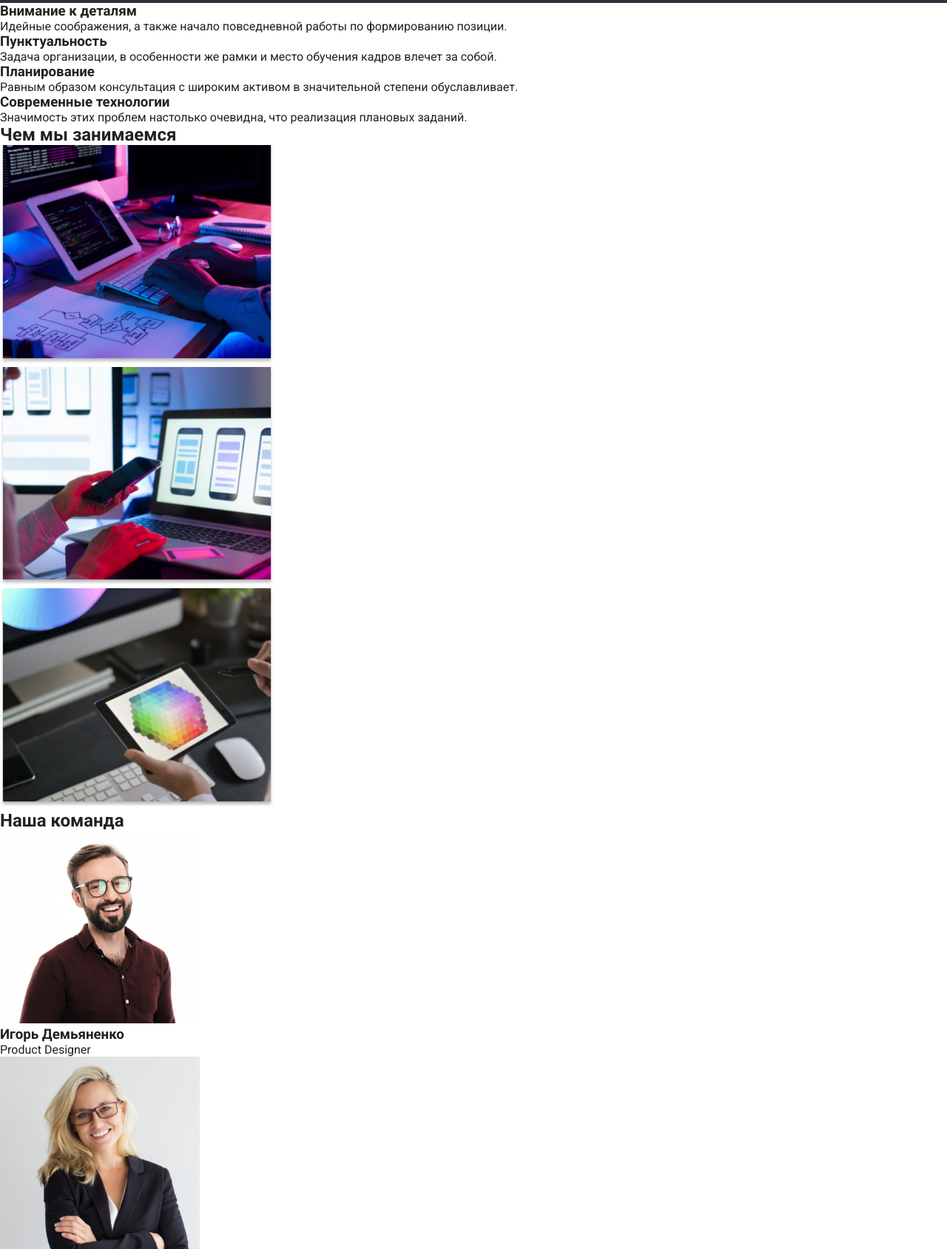
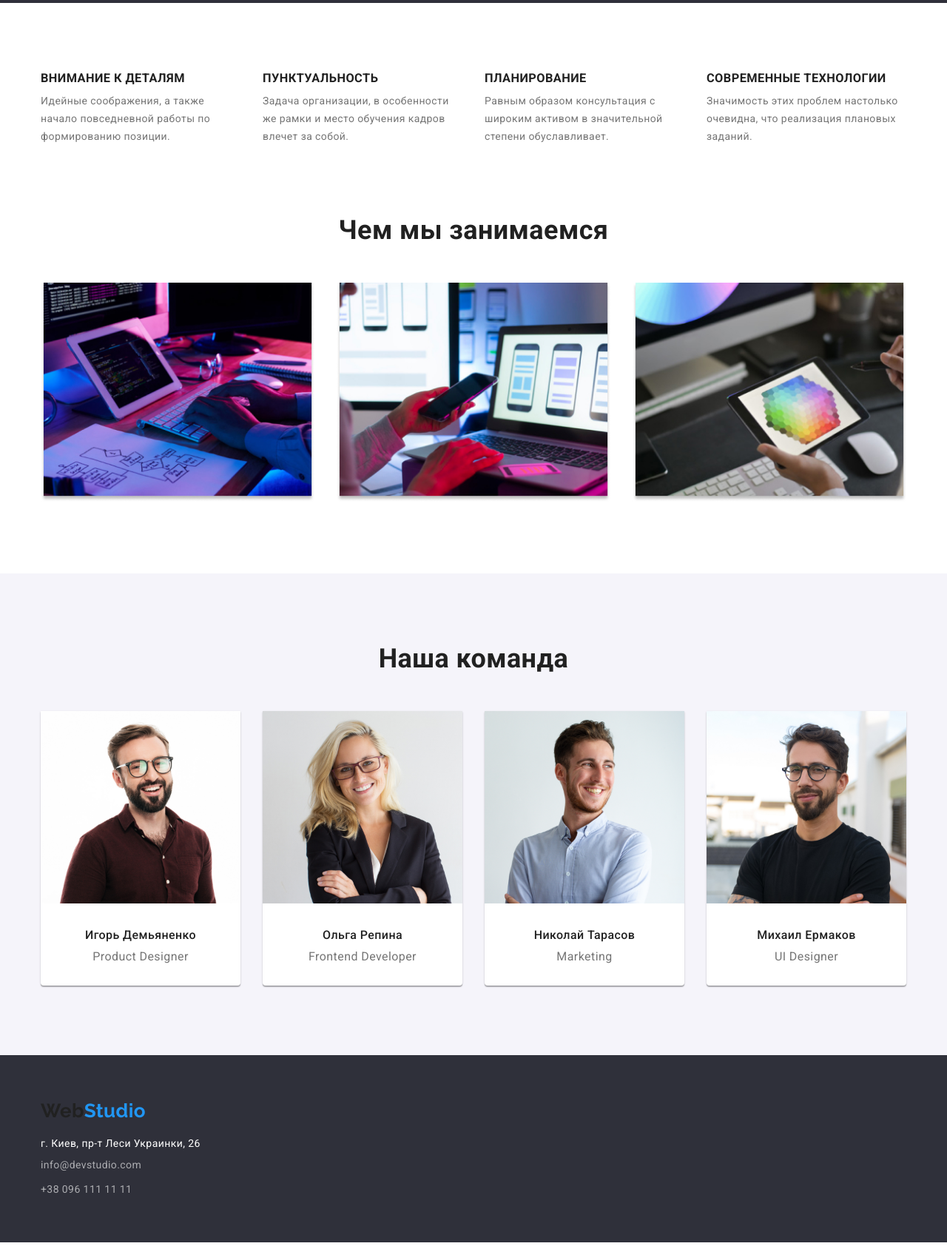
Before and after one commit to Marian-Shperun/-goit-markup-hw-2, a plain HTML site: page index.html in a window 1280 px wide. Shown: the part 677-2365 px from the top of the page at 74% size. Drawn offline with Linux system fonts and the light colour scheme.

Commit message:
css style

```diff
--- a/css/styles.css
+++ b/css/styles.css
@@ -1,3 +1,10 @@
+:root {
+  --primary-tex-color: #212121;
+  --secondary-tex-color: #757575;
+  --accent-color: #2196f3;
+  --accent-color-white: #ffffff;
+  --background: #2f303a;
+}
 *,
 *::before,
 *::after {
@@ -7,13 +14,19 @@
 }
 body {
   font-family: "Roboto", sans-serif;
-  color: #212121;
+  font-size: 14px;
+  line-height: 16px;
+  letter-spacing: 0.03em; /*!!!!1.7*/
+  color: var(--primary-tex-color);
+}
+section {
+  margin-bottom: 94px;
 }
 ul {
   list-style: none;
 }
 a {
-  color: #212121;
+  color: var(--primary-tex-color);
   text-decoration: none;
 }
 .container {
@@ -22,45 +35,60 @@ a {
   margin: 0 auto;
 }
 
+.list {
+  display: flex;
+  justify-content: space-between;
+  flex-wrap: wrap;
+  gap: 30px;
+}
+
+.section-title {
+  margin-bottom: 50px;
+  font-weight: bold;
+  font-size: 36px;
+  line-height: 42px;
+  text-align: center;
+}
+
 /* HEADER ******************************************************/
 .header {
   margin: 25px 0;
 }
-.header_inner {
+.header-inner {
   display: flex;
   justify-content: space-between;
   align-items: center;
 }
+
 .navigation {
   display: flex;
 }
 .logo {
+  margin-right: 120px;
+
   font-family: "Raleway", sans-serif;
-  font-style: normal;
-  font-weight: bold;
+  font-weight: 700;
   font-size: 26px;
   line-height: 31px;
-  letter-spacing: 0.03em;
-  margin-right: 120px;
-  color: #2196f3;
+  letter-spacing: 1.2;
+  color: var(--accent-color);
 }
 .logo span {
-  color: #212121;
-  /* margin-left: -7px; */
+  color: var(--primary-tex-color);
 }
-.navigation_list {
+header nav {
+  flex: auto;
+}
+.navigation-list {
   display: flex;
   align-items: center;
 }
-.navigation_item {
+.navigation-item {
   margin-right: 50px;
 }
-.navigation_link {
+.navigation-link {
   font-style: normal;
   font-weight: 500;
-  font-size: 14px;
-  line-height: 16px;
-  letter-spacing: 0.02em;
 
   transition: color 0.3s ease;
 }
@@ -68,58 +96,134 @@ a {
   display: flex;
   flex-wrap: wrap;
 }
-.contact_item {
+.contact-item {
   margin-left: 50px;
 }
-.contact_link {
-  font-style: normal;
+.contact-link {
   font-weight: 500;
-  font-size: 14px;
-  line-height: 16px;
-  letter-spacing: 0.02em;
-  color: #757575;
+  color: var(--secondary-tex-color);
 
   transition: color 0.3s ease;
 }
-.navigation_link:hover,
-.contact_link:hover {
-  color: #2196f3;
+.navigation-link:hover,
+.contact-link:hover {
+  color: var(--accent-color);
 }
 
 /* HERO *************************************************************************/
 .hero {
-  /* background-image: url(../images/hero.jpg); */
-  background-color: #2f303a;
+  margin-bottom: 94px;
+
   display: flex;
   flex-direction: column;
   justify-content: space-around;
+
+  background-color: var(--background);
 }
-.hero_title {
-  font-style: normal;
+.hero-title {
+  margin-bottom: 30px;
+
   font-weight: 900;
   font-size: 44px;
   line-height: 60px;
-  letter-spacing: 0.06em;
+  letter-spacing: 1.5;
   text-transform: uppercase;
-  color: #ffffff;
-  margin-bottom: 30px;
+  color: var(--accent-color-white);
 }
-.hero_inner {
+.hero-inner {
   padding: 200px 0;
   text-align: center;
 }
-.hero_btn {
+.hero-btn {
+  padding: 10px 32px;
+
+  font-weight: 700;
+  font-size: 16px;
+  line-height: 30px;
+  letter-spacing: 1.9;
+  color: var(--accent-color-white);
+
   border: none;
   background: #2196f3;
   box-shadow: 0px 4px 4px rgba(0, 0, 0, 0.15);
   border-radius: 4px;
-  padding: 10px 32px;
-
-  font-style: normal;
-  font-weight: bold;
-  font-size: 16px;
-  line-height: 30px;
-  letter-spacing: 0.06em;
-  color: #ffffff;
   cursor: pointer;
 }
+
+/* specifics **************************************************************************/
+.specifics .item {
+  width: 270px;
+}
+.specifics .title {
+  margin-bottom: 10px;
+  font-weight: 700;
+  text-transform: uppercase;
+}
+.specifics .description {
+  font-size: 14px;
+  line-height: 24px;
+  color: var(--secondary-tex-color);
+}
+
+/* wedo **************************************************************************/
+
+/* team ************************************************************************/
+.team {
+  margin-bottom: 0;
+  padding: 94px 0;
+  background-color: #f5f4fa;
+}
+.team .item {
+  max-width: 270px;
+
+  text-align: center;
+
+  background-color: var(--accent-color-white);
+  box-shadow: 0px 1px 3px rgba(0, 0, 0, 0.12), 0px 1px 1px rgba(0, 0, 0, 0.14),
+    0px 2px 1px rgba(0, 0, 0, 0.2);
+  border-radius: 0px 0px 4px 4px;
+}
+.team .foto {
+  margin-bottom: 30px;
+}
+.team .name {
+  margin-bottom: 10px;
+
+  font-weight: 500;
+  font-size: 16px;
+  line-height: 19px;
+}
+.team .position {
+  margin-bottom: 30px;
+
+  font-size: 16px;
+  line-height: 19px;
+  color: var(--secondary-tex-color);
+}
+
+/* footer ************************************************************************/
+.footer {
+  padding: 60px 0;
+  background-color: var(--background);
+}
+.footer .logo-footer {
+  margin-bottom: 20px;
+}
+.footer-list {
+  margin-top: 20px;
+}
+.footer-list .item {
+  margin-top: 9px;
+}
+.footer-list .link {
+  font-size: 14px;
+  line-height: 24px;
+  color: rgba(255, 255, 255, 0.6);
+}
+.footer address {
+  font-style: normal;
+  font-weight: normal;
+  font-size: 14px;
+
+  color: var(--accent-color-white);
+}
--- a/index.html
+++ b/index.html
@@ -18,24 +18,25 @@
         <!-- header -->
         <header class="header">
             <div class="container">
-                <div class="header_inner">
+                <div class="header-inner">
+                    <a class="logo" href="index.html">
+                        Web
+                        <span>Studio</span>
+                    </a>
                     <!-- nav -->
-                    <nav class="navigation">
-                        <a class="logo" href="index.html">
-                            Web<span>Studio</span>
-                        </a>
-                        <ul class="navigation_list">
-                            <li class="navigation_item"><a class="navigation_link" href="index.html">Студия</a></li>
-                            <li class="navigation_item"><a class="navigation_link" href="portfolio.html">Портфолио</a></li>
-                            <li class="navigation_item"><a class="navigation_link" href="">Контакты</a></li>
+                    <nav>
+                        <ul class="navigation-list">
+                            <li class="navigation-item"><a class="navigation-link" href="index.html">Студия</a></li>
+                            <li class="navigation-item"><a class="navigation-link" href="portfolio.html">Портфолио</a></li>
+                            <li class="navigation-item"><a class="navigation-link" href="">Контакты</a></li>
                         </ul>
                     </nav>
                     <ul class="contact">
-                        <li class='contact_item'>
-                            <a class='contact_link' href="mailto:info@devstudio.com">info@devstudio.com</a>
+                        <li class='contact-item'>
+                            <a class='contact-link' href="mailto:info@devstudio.com">info@devstudio.com</a>
                         </li>
-                        <li class='contact_item'>
-                            <a class='contact_link' href="tel:+380961111111">+38 096 111 11 11</a>
+                        <li class='contact-item'>
+                            <a class='contact-link' href="tel:+380961111111">+38 096 111 11 11</a>
                         </li>
                     </ul>
                 </div>
@@ -47,38 +48,43 @@
             <!--section Hero -->
             <section class="hero">
                 <div class="container">
-                    <div class="hero_inner">
-                        <h1 class="hero_title">Эффективные решения <br /> для вашего бизнеса</h1>
-                        <button class="hero_btn" type="button">Заказать услугу</button>
+                    <div class="hero-inner">
+                        <h1 class="hero-title">Эффективные решения <br /> для вашего бизнеса</h1>
+                        <button class="hero-btn" type="button">Заказать услугу</button>
                     </div>
                 </div>
             </section>
 
-            <!-- section what we do -->
-            <section>
-                <ul>
-                    <li>
-                        <h2 hidden></h2>
-                        <h3>Внимание к деталям</h3>
-                        <p>Идейные соображения, а также начало повседневной работы по формированию позиции.</p>
+            <!-- section specifics-->
+            <section class="specifics">
+                <div class="container">
+                    <ul class="list">
+                        <li class="item">
+                            <h2 hidden>Особенности</h2>
+                            <h3 class="title">Внимание к деталям</h3>
+                            <p class="description">Идейные соображения, а также начало повседневной работы по формированию позиции.</p>
                         </li>
-                    <li>
-                        <h3>Пунктуальность</h3>
-                        <p>Задача организации, в особенности же рамки и место обучения кадров влечет за собой.</p>
+                        <li class="item">
+                            <h3 class="title">Пунктуальность</h3>
+                            <p class="description">Задача организации, в особенности же рамки и место обучения кадров влечет за собой.</p>
                         </li>
-                    <li>
-                        <h3>Планирование</h3>
-                        <p>Равным образом консультация с широким активом в значительной степени обуславливает. </p>
+                        <li class="item">
+                            <h3 class="title">Планирование</h3>
+                            <p class="description">Равным образом консультация с широким активом в значительной степени обуславливает. </p>
                         </li>
-                    <li>
-                        <h3>Современные технологии</h3>
-                        <p>Значимость этих проблем настолько очевидна, что реализация плановых заданий. </p>
+                        <li class="item">
+                            <h3 class="title">Современные технологии</h3>
+                            <p class="description">Значимость этих проблем настолько очевидна, что реализация плановых заданий. </p>
                         </li>
                     </ul>
+                </div>
+            </section>
 
-                <section>
-                    <h2>Чем мы занимаемся</h2>
-                    <ul>
+            <!-- what we do  -->
+            <section class="wedo">
+                <div class="container">
+                    <h2 class="section-title">Чем мы занимаемся</h2>
+                    <ul class="list">
                         <li>
                             <a href="">
                                 <img src="./images/img.jpg" style="width:370px" alt="foto">
@@ -95,45 +101,48 @@
                             </a>
                         </li>
                     </ul>
-
-                </section>
+                </div>
             </section>
 
             <!-- section team -->
-            <section>
-                <h2>Наша команда</h2>
-                <ul>
-                    <li>
-                        <img src="./images/team/img.jpg" style="width:270px" alt="Игорь Демьяненко">
-                        <h3>Игорь Демьяненко</h3>
-                        <p>Product Designer</p>
+            <section class="team">
+                <div class="container">
+                    <h2 class="section-title">Наша команда</h2>
+                    <ul class="list">
+                        <li class="item">
+                            <img class="foto" src="./images/team/img.jpg" style="width:270px" alt="Игорь Демьяненко">
+                            <h3 class="name">Игорь Демьяненко</h3>
+                            <p class="position">Product Designer</p>
                         </li>
-                    <li>
-                        <img src="./images/team/img-1.jpg" style="width:270px" alt="Ольга Репина">
-                        <h3>Ольга Репина</h3>
-                        <p>Frontend Developer</p>
+                        <li class="item">
+                            <img class="foto" src="./images/team/img-1.jpg" style="width:270px" alt="Ольга Репина">
+                            <h3 class="name">Ольга Репина</h3>
+                            <p class="position">Frontend Developer</p>
                         </li>
-                    <li>
-                        <img src="./images/team/img-2.jpg" style="width:270px" alt="Николай Тарасов">
-                        <h3>Николай Тарасов</h3>
-                        <p>Marketing </p>
+                        <li class="item">
+                            <img class="foto" src="./images/team/img-2.jpg" style="width:270px" alt="Николай Тарасов">
+                            <h3 class="name">Николай Тарасов</h3>
+                            <p class="position">Marketing </p>
                         </li>
-                    <li>
-                        <img src="./images/team/img-3.jpg" style="width:270px" alt="Михаил Ермаков">
-                        <h3>Михаил Ермаков</h3>
-                        <p>UI Designer</p>
+                        <li class="item">
+                            <img class="foto" src="./images/team/img-3.jpg" style="width:270px" alt="Михаил Ермаков">
+                            <h3 class="name">Михаил Ермаков</h3>
+                            <p class="position">UI Designer</p>
                         </li>
                     </ul>
+                </div>
             </section>
         </main>
 
-        <footer>
-            <a href="index.html"><span>Web</span>Studio</a>
-            <address>
-                г. Киев, пр-т Леси Украинки, 26
-                <a href="mailto:info@devstudio.com">info@devstudio.com</a>
-                <a href="tel:+380961111111">+38 096 111 11 11</a>
-            </address>
+        <footer class="footer">
+            <div class="container">
+                <a class="logo logo-footer" href="index.html"><span>Web</span>Studio</a>
+                <ul class="footer-list">
+                    <li class="item"><address>г. Киев, пр-т Леси Украинки, 26</address></li>
+                    <li class="item"><a class="link" href="mailto:info@devstudio.com">info@devstudio.com</a></li>
+                    <li class="item"><a class="link" href="tel:+380961111111">+38 096 111 11 11</a></li>
+                </ul>
+            </div>
         </footer>
     </body>
 </html>
```
Also changed, not shown: portfolio.html (+15 -14 lines). Lines whose indentation alone changed are shown as unchanged.
